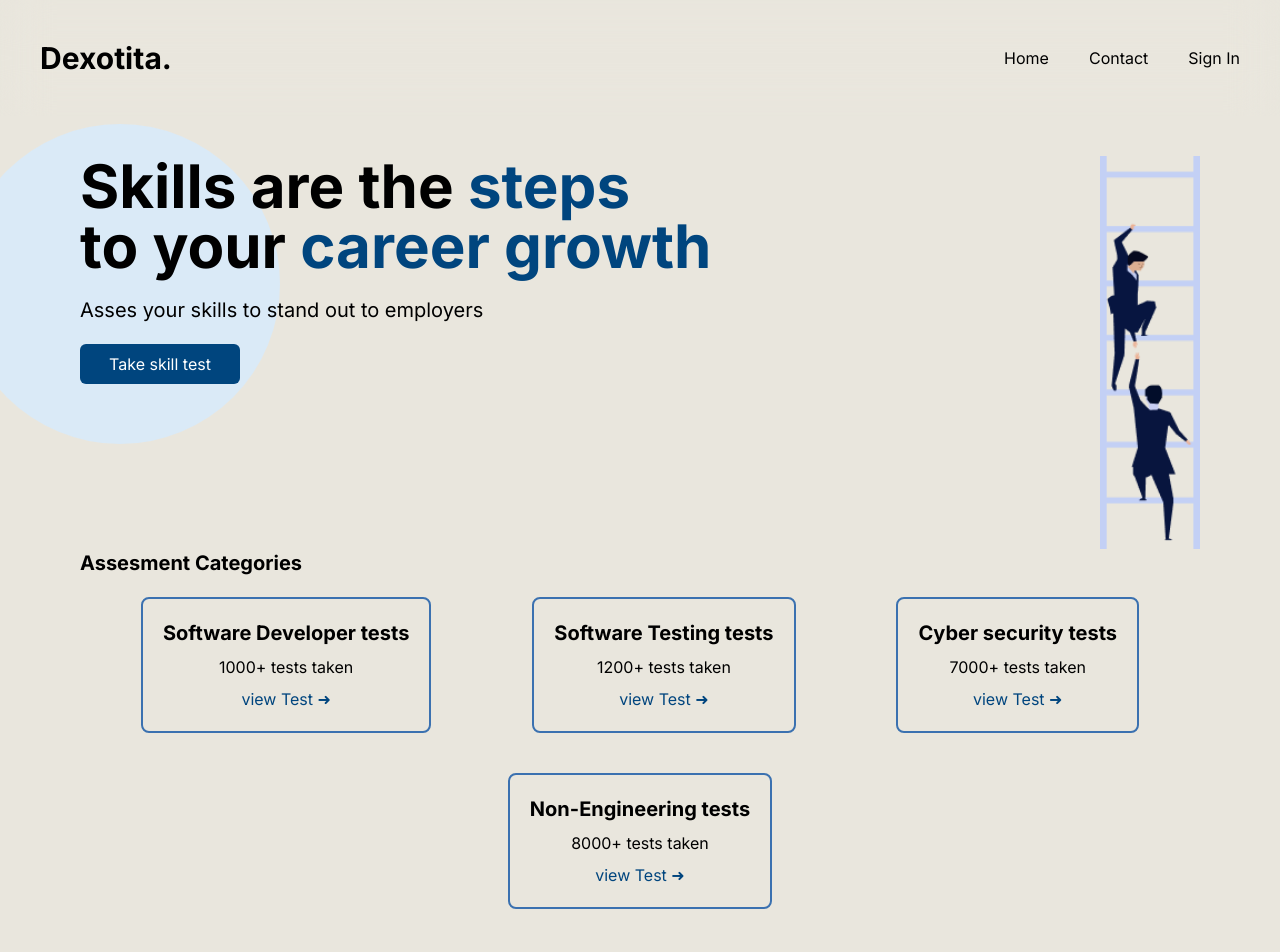
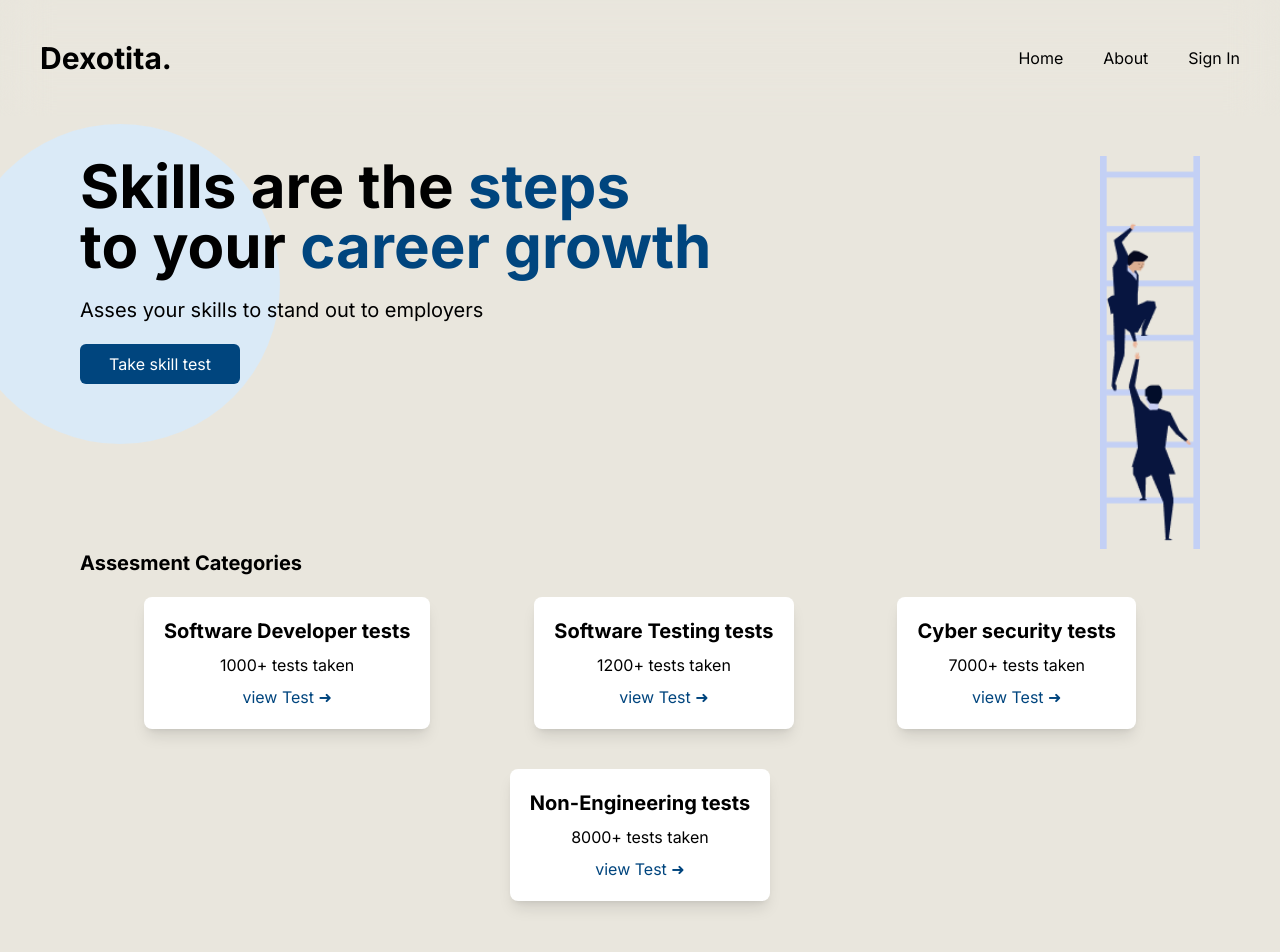
Before and after one commit to AyonC123/innophoria, a Next.js app: page / in a window 1280 px wide. Shown: the top 952 px of the page. Built offline with nearby package versions, Linux system fonts and the light colour scheme; no server answers.

Commit message:
make changes

```diff
--- a/components/Navbar.jsx
+++ b/components/Navbar.jsx
@@ -16,7 +16,7 @@ export default function Navbar({ session }) {
 					<Link href="/">Home</Link>
 				</li>
 				<li className="hover:font-bold ease-linear duration-150">
-					<Link href="/contact">Contact</Link>
+					<Link href="/about">About</Link>
 				</li>
 				<li className="hover:font-bold ease-linear duration-150">
 					{session ? (
@@ -53,7 +53,7 @@ export default function Navbar({ session }) {
 							<Link href="/">Home</Link>
 						</li>
 						<li className="hover:font-bold ease-linear duration-150">
-							<Link href="/contact">Contact</Link>
+							<Link href="/about">About</Link>
 						</li>
 						<li className="hover:font-bold ease-linear duration-150">
 							{session ? (
--- a/pages/index.jsx
+++ b/pages/index.jsx
@@ -25,28 +25,28 @@ export default function Home() {
 			<article className="px-10">
 				<h1 className="text-xl font-bold pb-5">Assesment Categories</h1>
 				<div className="flex justify-evenly gap-10 flex-wrap items-center">
-					<div className="flex flex-col justify-center items-center border-2 border-primary rounded-lg p-5 gap-2">
+					<div className="flex flex-col justify-center items-center bg-white shadow-lg  rounded-lg p-5 gap-2">
 						<h1 className="font-bold text-xl">Software Developer tests</h1>
 						<p>1000+ tests taken</p>
 						<Link href={"#"} className="text-primary">
 							view Test ➜
 						</Link>
 					</div>
-					<div className="flex flex-col justify-center items-center border-2 border-primary rounded-lg p-5 gap-2">
+					<div className="flex flex-col justify-center items-center bg-white shadow-lg rounded-lg p-5 gap-2">
 						<h1 className="font-bold text-xl">Software Testing tests</h1>
 						<p>1200+ tests taken</p>
 						<Link href={"#"} className="text-primary">
 							view Test ➜
 						</Link>
 					</div>
-					<div className="flex flex-col justify-center items-center border-2 border-primary rounded-lg p-5 gap-2">
+					<div className="flex flex-col justify-center items-center bg-white shadow-lg rounded-lg p-5 gap-2">
 						<h1 className="font-bold text-xl">Cyber security tests</h1>
 						<p>7000+ tests taken</p>
 						<Link href={"#"} className="text-primary">
 							view Test ➜
 						</Link>
 					</div>
-					<div className="flex flex-col justify-center items-center border-2 border-primary rounded-lg p-5 gap-2">
+					<div className="flex flex-col justify-center items-center bg-white shadow-lg rounded-lg p-5 gap-2">
 						<h1 className="font-bold text-xl">Non-Engineering tests</h1>
 						<p>8000+ tests taken</p>
 						<Link href={"#"} className="text-primary">
```
